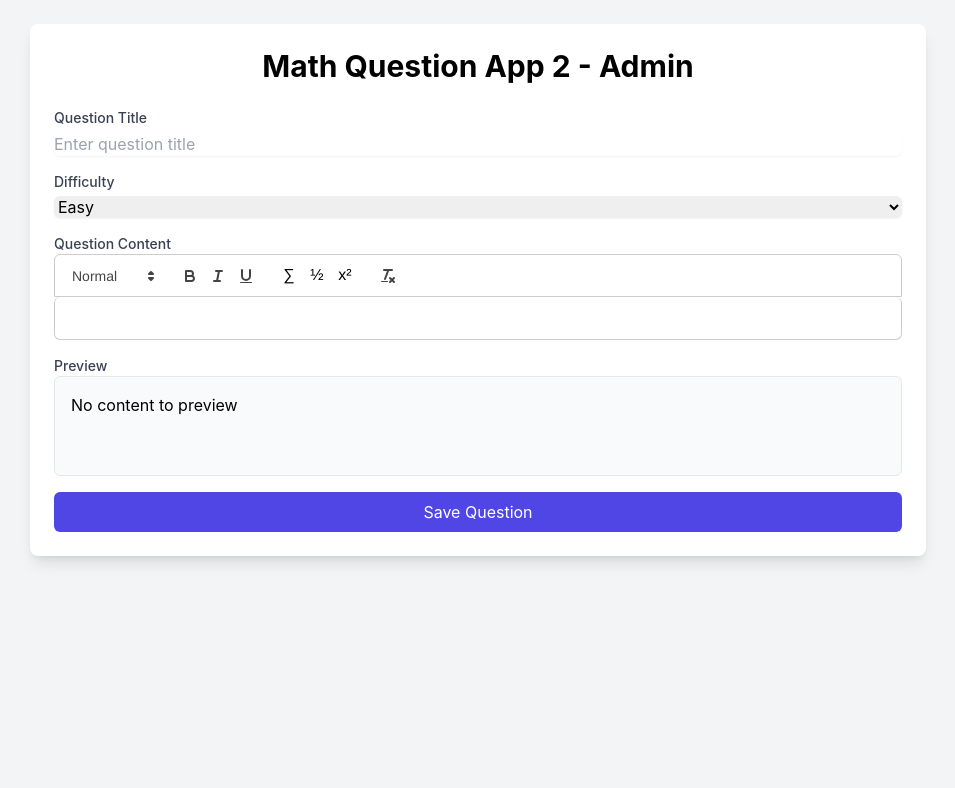
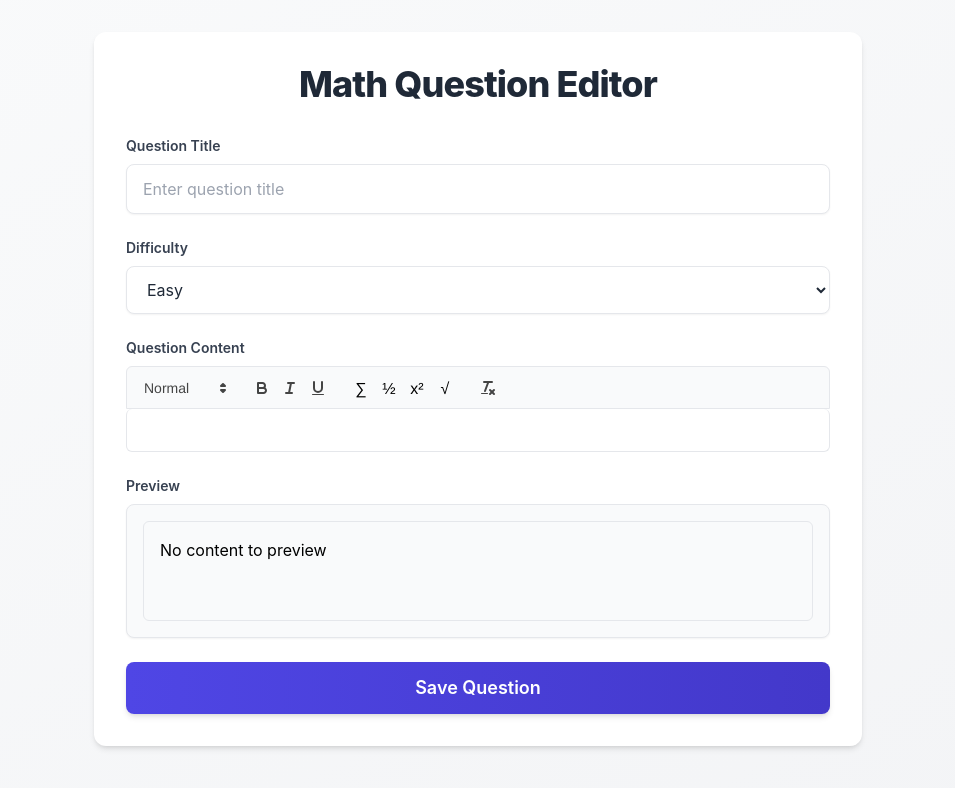
Before and after one commit to jeffjeffwu2023/math-question-app2, a React (Vite) app: page / in a window 1280 px wide. Shown: the top 788 px of the page, without its empty margins (162-1117 px from the left). Built offline with nearby package versions, Linux system fonts and the light colour scheme.

Commit message:
add square root to toolbar

```diff
--- a/src/App.jsx
+++ b/src/App.jsx
@@ -9,17 +9,10 @@ function App() {
   const [difficulty, setDifficulty] = useState("easy");
 
   const handleSave = () => {
-    console.log("handleSave triggered");
-    console.log("questionTitle:", questionTitle);
-    console.log("questionContent:", questionContent);
-    console.log("difficulty:", difficulty);
-
     if (!questionTitle.trim() || !questionContent.trim()) {
-      console.log("Validation failed: Title or content is empty");
       alert("Please enter a question title and content before saving.");
       return;
     }
-
     console.log("Saving question:", {
       title: questionTitle,
       content: questionContent,
@@ -29,52 +22,68 @@ function App() {
   };
 
   return (
-    <div className="min-h-screen bg-gray-100 p-6">
-      <div className="max-w-4xl mx-auto bg-white rounded-lg shadow-lg p-6">
-        <h1 className="text-3xl font-bold text-center mb-6">
-          Math Question App 2 - Admin
+    <div className="min-h-screen bg-gradient-to-br from-gray-50 to-gray-100 p-4 sm:p-6 md:p-8">
+      <div className="max-w-3xl mx-auto bg-white rounded-xl shadow-md p-6 sm:p-8 transition-all duration-300">
+        {/* Heading */}
+        <h1 className="text-3xl sm:text-4xl font-extrabold text-center text-gray-800 mb-6 sm:mb-8 tracking-tight">
+          Math Question Editor
         </h1>
-        <div className="mb-4">
-          <label className="block text-sm font-medium text-gray-700">
+
+        {/* Question Title */}
+        <div className="mb-6">
+          <label className="block text-sm font-semibold text-gray-700 mb-2">
             Question Title
           </label>
           <input
             type="text"
             value={questionTitle}
             onChange={(e) => setQuestionTitle(e.target.value)}
-            className="mt-1 block w-full border-gray-300 rounded-md shadow-sm focus:ring-indigo-500 focus:border-indigo-500"
+            className="w-full px-4 py-3 border border-gray-200 rounded-lg shadow-sm focus:ring-2 focus:ring-indigo-400 focus:border-indigo-400 text-gray-800 placeholder-gray-400 transition-all duration-200"
             placeholder="Enter question title"
+            aria-label="Question Title"
           />
         </div>
-        <div className="mb-4">
-          <label className="block text-sm font-medium text-gray-700">
+
+        {/* Difficulty */}
+        <div className="mb-6">
+          <label className="block text-sm font-semibold text-gray-700 mb-2">
             Difficulty
           </label>
           <select
             value={difficulty}
             onChange={(e) => setDifficulty(e.target.value)}
-            className="mt-1 block w-full border-gray-300 rounded-md shadow-sm focus:ring-indigo-500 focus:border-indigo-500"
+            className="w-full px-4 py-3 border border-gray-200 rounded-lg shadow-sm focus:ring-2 focus:ring-indigo-400 focus:border-indigo-400 text-gray-800 bg-white transition-all duration-200"
+            aria-label="Select Difficulty"
           >
             <option value="easy">Easy</option>
             <option value="medium">Medium</option>
             <option value="hard">Hard</option>
           </select>
         </div>
-        <div className="mb-4">
-          <label className="block text-sm font-medium text-gray-700">
+
+        {/* Question Content */}
+        <div className="mb-6">
+          <label className="block text-sm font-semibold text-gray-700 mb-2">
             Question Content
           </label>
           <QuestionEditor onContentChange={setQuestionContent} />
         </div>
-        <div className="mb-4">
-          <label className="block text-sm font-medium text-gray-700">
+
+        {/* Preview */}
+        <div className="mb-6">
+          <label className="block text-sm font-semibold text-gray-700 mb-2">
             Preview
           </label>
-          <QuestionPreview content={questionContent} />
+          <div className="p-4 bg-gray-50 border border-gray-200 rounded-lg min-h-[120px] shadow-sm">
+            <QuestionPreview content={questionContent} />
+          </div>
         </div>
+
+        {/* Save Button */}
         <button
           onClick={handleSave}
-          className="w-full bg-indigo-600 text-white py-2 px-4 rounded-md hover:bg-indigo-700"
+          className="w-full bg-gradient-to-r from-indigo-600 to-indigo-700 text-white py-3 px-4 rounded-lg shadow-md hover:from-indigo-700 hover:to-indigo-800 focus:ring-4 focus:ring-indigo-300 focus:ring-opacity-50 transition-all duration-200 font-semibold text-lg"
+          aria-label="Save Question"
         >
           Save Question
         </button>
--- a/src/components/QuestionEditor.jsx
+++ b/src/components/QuestionEditor.jsx
@@ -20,7 +20,7 @@ const QuestionEditor = ({ onContentChange }) => {
           toolbar: [
             [{ header: [1, 2, false] }],
             ["bold", "italic", "underline"],
-            ["mathlive", "fraction", "exponent"], // Add exponent button
+            ["mathlive", "fraction", "exponent", "sqrt"], // Add square root button
             ["clean"],
           ],
           mathlive: {},
--- a/src/index.css
+++ b/src/index.css
@@ -4,17 +4,19 @@
 
 body {
   margin: 0;
-  font-family: -apple-system, BlinkMacSystemFont, "Segoe UI", Roboto, Oxygen,
-    Ubuntu, Cantarell, "Open Sans", "Helvetica Neue", sans-serif;
+  font-family: -apple-system, BlinkMacSystemFont, 'Segoe UI', Roboto, Oxygen, Ubuntu, Cantarell, 'Open Sans', 'Helvetica Neue', sans-serif;
 }
 
 .ql-toolbar.ql-snow {
   border-top-left-radius: 0.375rem;
   border-top-right-radius: 0.375rem;
+  border-color: #e5e7eb;
+  background-color: #f9fafb;
 }
 .ql-container.ql-snow {
   border-bottom-left-radius: 0.375rem;
   border-bottom-right-radius: 0.375rem;
+  border-color: #e5e7eb;
 }
 
 /* Styles for math-field in the editor */
@@ -22,9 +24,9 @@ math-field {
   display: inline-block;
   min-width: 50px;
   text-align: center;
-  border: 1px solid #ccc;
+  border: 1px solid #d1d5db;
   padding: 2px 4px;
-  border-radius: 3px;
+  border-radius: 0.375rem;
   background: #fff;
 }
 
@@ -47,24 +49,32 @@ math-field {
 
 /* Add icon for mathlive button */
 .ql-toolbar .ql-mathlive::before {
-  content: "∑";
+  content: '∑';
   font-size: 16px;
-  transform: translateY(-4px); /* Move up by 2 pixels */
-  display: inline-block; /* Ensure transform applies correctly */
+  transform: translateY(-2px);
+  display: inline-block;
 }
 
 /* Add icon for fraction button */
 .ql-toolbar .ql-fraction::before {
-  content: "½";
+  content: '½';
   font-size: 16px;
-  transform: translateY(-4px); /* Move up by 2 pixels */
-  display: inline-block; /* Ensure transform applies correctly */
+  transform: translateY(-2px);
+  display: inline-block;
 }
 
 /* Add icon for exponent button */
 .ql-toolbar .ql-exponent::before {
-  content: "x²";
+  content: 'x²';
   font-size: 16px;
-  transform: translateY(-4px); /* Move up by 2 pixels */
-  display: inline-block; /* Ensure transform applies correctly */
+  transform: translateY(-2px);
+  display: inline-block;
 }
+
+/* Add icon for square root button */
+.ql-toolbar .ql-sqrt::before {
+  content: '√';
+  font-size: 16px;
+  transform: translateY(-2px);
+  display: inline-block;
+}
--- a/src/quill.mathlive.js
+++ b/src/quill.mathlive.js
@@ -108,7 +108,6 @@ toolbar.DEFAULTS.handlers = {
         quill.insertText(insertIndex, spaceBefore);
         insertIndex += 1;
       }
-      // Insert a math-field with a pre-filled exponent
       quill.insertEmbed(insertIndex, "mathlive", "a^b");
       const mathFieldLength = 1;
       insertIndex += mathFieldLength;
@@ -120,4 +119,28 @@ toolbar.DEFAULTS.handlers = {
       quill.setSelection(insertIndex);
     }
   },
+  sqrt: function () {
+    const quill = this.quill;
+    const range = quill.getSelection();
+    if (range) {
+      let insertIndex = range.index;
+      const contentBefore = quill.getText(0, insertIndex);
+      let spaceBefore = "";
+      if (contentBefore.length > 0 && !contentBefore.endsWith(" ")) {
+        spaceBefore = " ";
+        quill.insertText(insertIndex, spaceBefore);
+        insertIndex += 1;
+      }
+      // Insert a math-field with a pre-filled square root
+      quill.insertEmbed(insertIndex, "mathlive", "\\sqrt{a}");
+      const mathFieldLength = 1;
+      insertIndex += mathFieldLength;
+      const contentAfter = quill.getText(insertIndex);
+      if (!contentAfter.startsWith(" ")) {
+        quill.insertText(insertIndex, " ");
+        insertIndex += 1;
+      }
+      quill.setSelection(insertIndex);
+    }
+  },
 };
```
Also changed, not shown: 2 other files (tests, documents, lock files or other folders).
